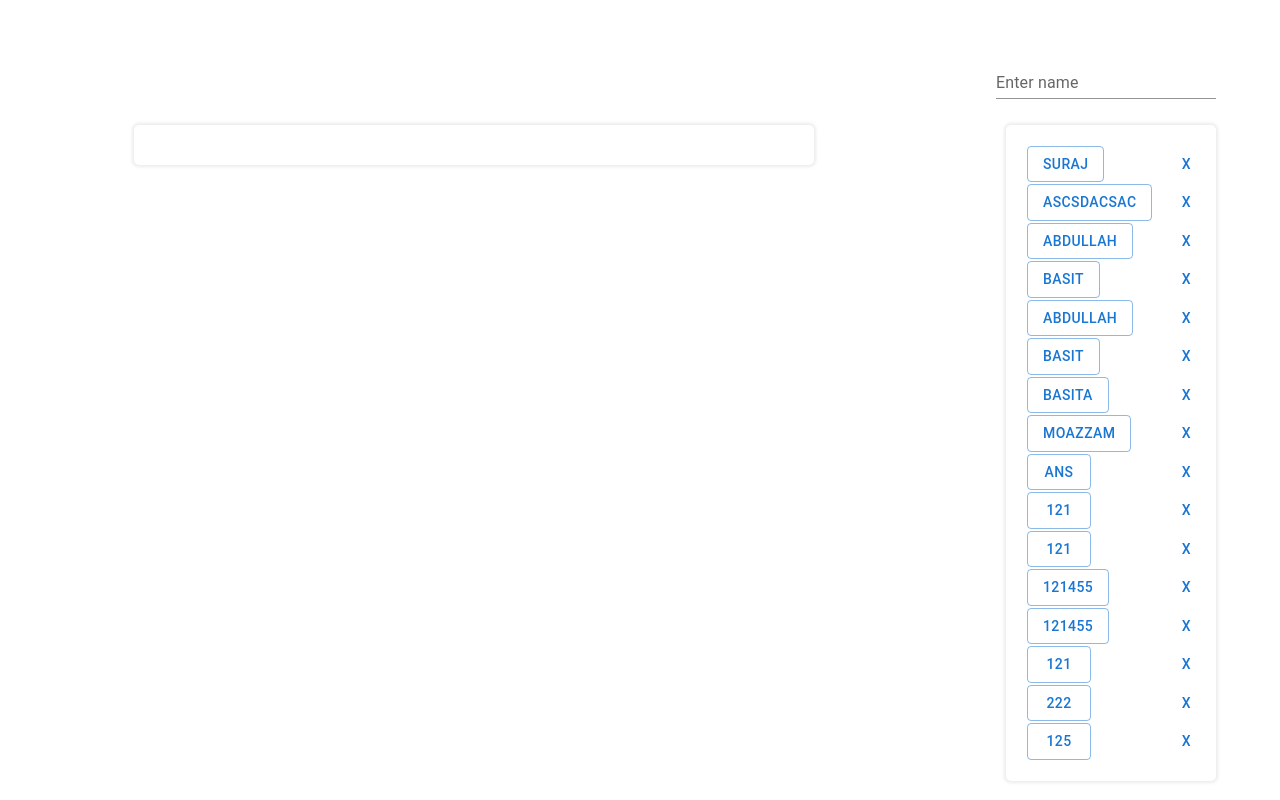
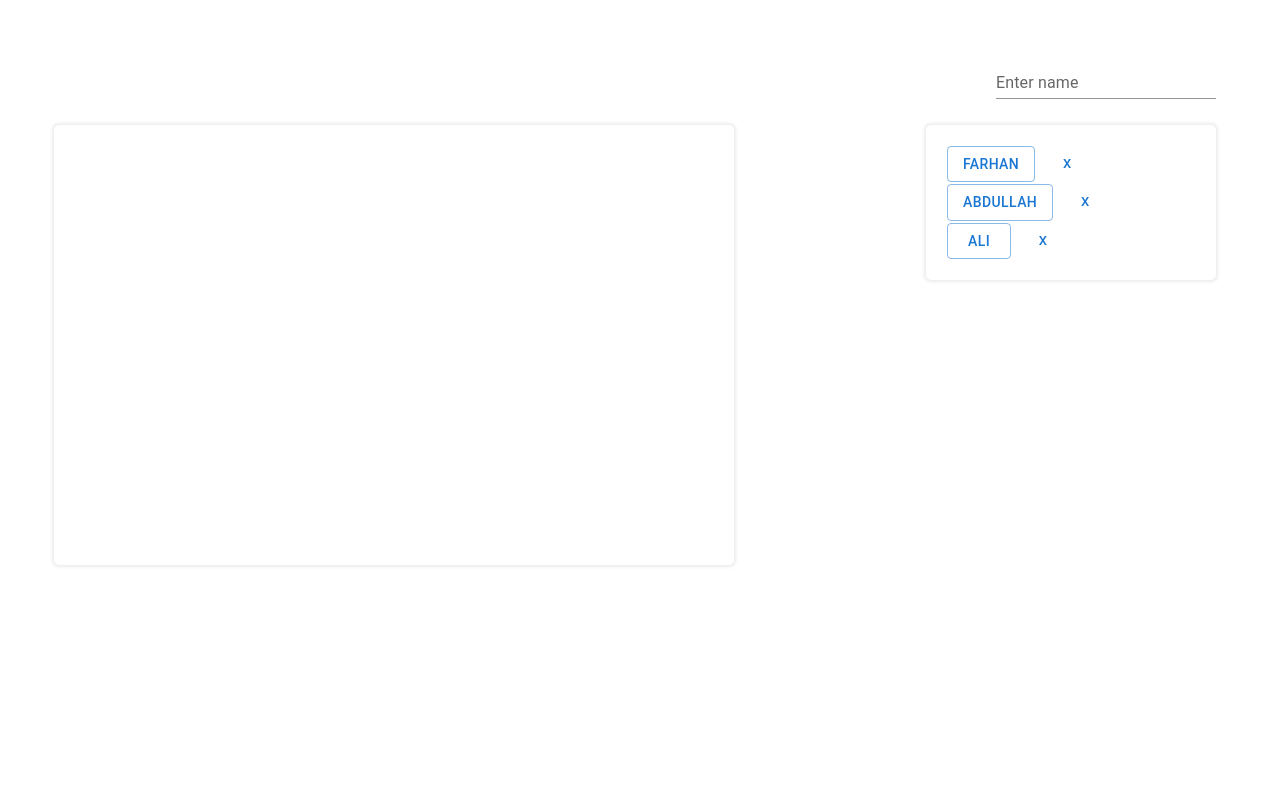
Before and after one commit to abkhalidsaeed/Assignment_Task, a React (Create React App) app: page /input in a window 1280 px wide. Built offline with nearby package versions, Linux system fonts and the light colour scheme; data requests are answered from the project's data file.

Commit message:
Feat : draggable addded

```diff
--- a/src/Database/db.json
+++ b/src/Database/db.json
@@ -1,68 +1,16 @@
 {
   "data": [
     {
-      "name": "suraj",
-      "id": 3
-    },
-    {
-      "name": "ascsdacsac",
-      "id": 4
+      "name": "Farhan",
+      "id": 1
     },
     {
       "name": "Abdullah",
-      "id": 5
+      "id": 2
     },
     {
-      "name": "Basit",
-      "id": 8
-    },
-    {
-      "name": "Abdullah",
-      "id": 10
-    },
-    {
-      "name": "Basit",
-      "id": 11
-    },
-    {
-      "name": "Basita",
-      "id": 12
-    },
-    {
-      "name": "Moazzam",
-      "id": 13
-    },
-    {
-      "name": "Ans",
-      "id": 14
-    },
-    {
-      "name": "121",
-      "id": 16
-    },
-    {
-      "name": "121",
-      "id": 17
-    },
-    {
-      "name": "121455",
-      "id": 18
-    },
-    {
-      "name": "121455",
-      "id": 19
-    },
-    {
-      "name": "121",
-      "id": 20
-    },
-    {
-      "name": "222",
-      "id": 21
-    },
-    {
-      "name": "125",
-      "id": 22
+      "name": "Ali",
+      "id": 3
     }
   ]
 }
--- a/src/components/InputField.jsx
+++ b/src/components/InputField.jsx
@@ -1,7 +1,7 @@
 import { TextField , Box, Button } from "@mui/material";
 import { useState, useEffect } from "react";
 import axios from "axios";
-
+import Draggable from "react-draggable";
 const InputField = () => {
   const [data, setData] = useState([]);
   const[inputValue, SetInput] = useState('')
@@ -52,7 +52,7 @@ const InputField = () => {
             marginTop: "2%",
             marginRight: "5%",
             height: "auto",
-            width: "170px",
+            width: "250px",
             boxShadow: "0 0 3px 2px #cec7c759",
             alignItems: "center",
             padding: 20,
@@ -60,16 +60,16 @@ const InputField = () => {
           }}
         >
           {data?.map((element, index) => (
+            <Draggable>
             <tr>
               <td>
               <Button variant="outlined" key={index}>
                 {element?.name}
               </Button>
-              </td>
-              <td>
-                <Button onClick={(e) => handleDelete(element.id)}>X</Button>
+                <Button size="small" onClick={(e) => handleDelete(element.id)}>X</Button>
               </td>
             </tr>
+            </Draggable>
           ))}
         </Box>
       </div>
@@ -79,8 +79,9 @@ const InputField = () => {
             float: "right",
             marginTop: "2%",
             marginRight: "15%",
-            height: "auto",
+            height: "400px",
             width: "50%",
+
             boxShadow: "0 0 3px 2px #cec7c759",
             alignItems: "center",
             padding: 20,
```
